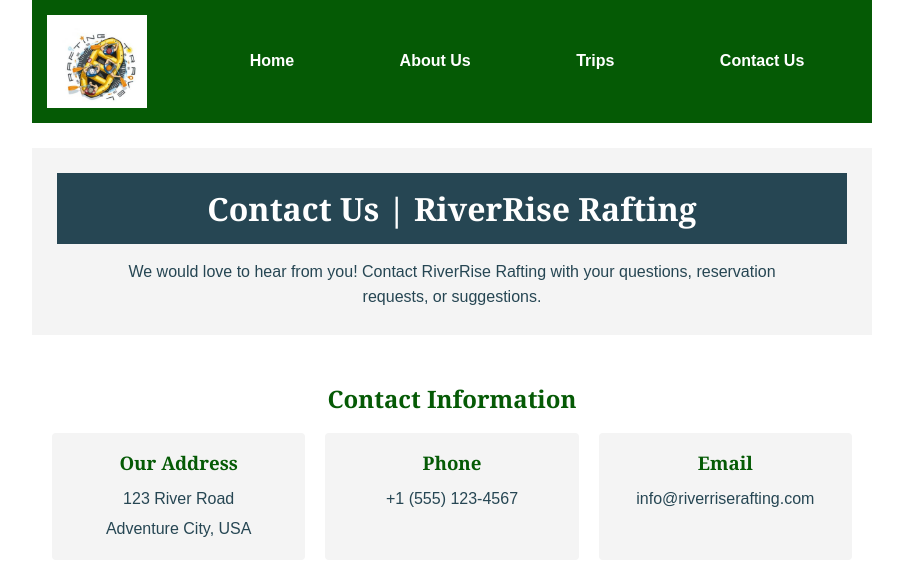
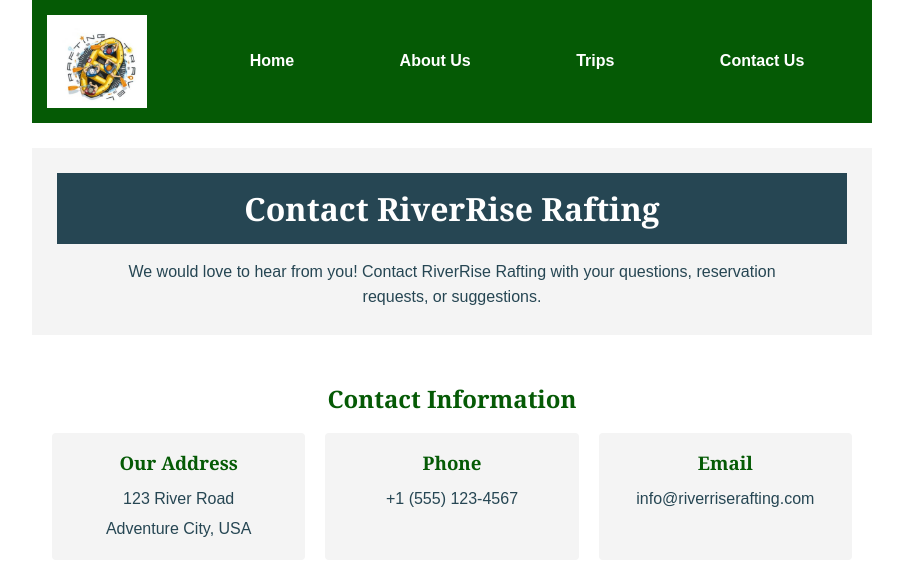
Before and after one commit to abrahamunogwu/wdd130, a plain HTML site: page wwr/contact.html in a window 1280 px wide. Shown: the top 563 px of the page, without its empty margins (188-1091 px from the left). Drawn offline with Linux system fonts and the light colour scheme.

Commit message:
week 5 main corrected

```diff
--- a/wwr/contact.html
+++ b/wwr/contact.html
@@ -4,13 +4,18 @@
 <head>
     <meta charset="UTF-8">
     <meta name="viewport" content="width=device-width, initial-scale=1.0">
-    <meta name="description" content="Contact RiverRise Rafting for questions, reservations, rafting information, and website suggestions.">
+
+    <meta name="description" content="Contact RiverRise Rafting for rafting reservations, trip questions, customer support, and website suggestions.">
+
     <meta name="author" content="Abraham Unogwu">
+
     <title>Contact Us | RiverRise Rafting</title>
+
     <link rel="stylesheet" href="styles/rafting.css">
 </head>
 
 <body>
+
     <header>
         <img src="images/logo.png" alt="RiverRise Rafting Company Logo">
 
@@ -25,8 +30,10 @@
     </header>
 
     <main>
+
         <div class="contact-hero">
-            <h1>Contact Us | RiverRise Rafting</h1>
+            <h1>Contact RiverRise Rafting</h1>
+
             <p>
                 We would love to hear from you! Contact RiverRise Rafting
                 with your questions, reservation requests, or suggestions.
@@ -37,6 +44,7 @@
             <h2>Contact Information</h2>
 
             <div class="contact-details">
+
                 <div>
                     <h3>Our Address</h3>
                     <p>123 River Road</p>
@@ -52,6 +60,7 @@
                     <h3>Email</h3>
                     <p>info@riverriserafting.com</p>
                 </div>
+
             </div>
 
             <div class="map">
@@ -64,6 +73,7 @@
             <h2>Meet Our Team</h2>
 
             <div class="employee-gallery">
+
                 <figure>
                     <img src="images/employee1.png" alt="Sarah Johnson, RiverRise Rafting river guide">
                     <figcaption>Sarah Johnson - River Guide</figcaption>
@@ -78,6 +88,7 @@
                     <img src="images/employee3.png" alt="Emily Davis, RiverRise Rafting safety manager">
                     <figcaption>Emily Davis - Safety Manager</figcaption>
                 </figure>
+
             </div>
         </section>
 
@@ -85,6 +96,7 @@
             <h2>Send Us a Message</h2>
 
             <form>
+
                 <fieldset>
                     <legend>Your Information</legend>
 
@@ -112,12 +124,14 @@
                         <input type="radio" id="website-suggestion" name="purpose" value="website-suggestion">
                         Website Suggestion
                     </label>
+
                 </fieldset>
 
                 <fieldset>
                     <legend>Message</legend>
 
                     <label for="message">Your Message:</label>
+
                     <textarea id="message" name="message" rows="6" required></textarea>
                 </fieldset>
 
@@ -127,14 +141,18 @@
                 </label>
 
                 <button type="submit">Send Message</button>
+
             </form>
         </section>
+
     </main>
 
     <footer>
+
         <p>© 2026 RiverRise Rafting | Abraham Unogwu</p>
 
         <nav class="socialmedia">
+
             <a href="https://facebook.com" target="_blank" rel="noopener noreferrer">
                 <img src="images/facebook.png" alt="Facebook">
             </a>
@@ -146,8 +164,11 @@
             <a href="https://instagram.com" target="_blank" rel="noopener noreferrer">
                 <img src="images/instagram.png" alt="Instagram">
             </a>
+
         </nav>
+
     </footer>
+
 </body>
 
 </html>
```
